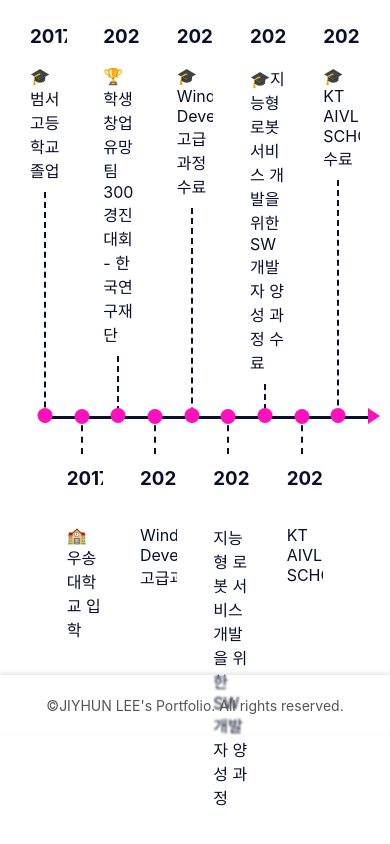
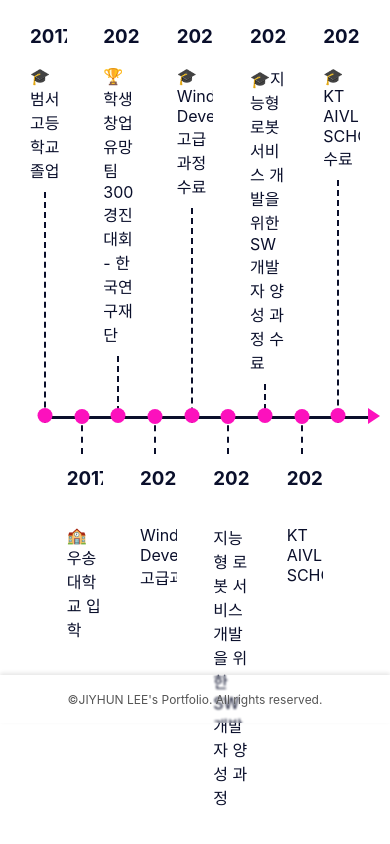
Before and after one commit to jh226/jh226.github.io, a React (Create React App) app: page /#/ in a window 390 px wide. Shown: the part 1043-1887 px from the top of the page. Built offline with nearby package versions, Linux system fonts and the light colour scheme.

Commit message:
💄푸터 반응형으로 사이즈 및 폰트사이즈 수정

```diff
--- a/src/layout/Footer.css
+++ b/src/layout/Footer.css
@@ -17,3 +17,11 @@
 .footer-text {
   margin: 0;
 }
+
+@media (max-width: 768px) {
+  .footer {
+    height: 48px;
+    padding: 8px 16px;
+    font-size: 12px;
+  }
+}
```
